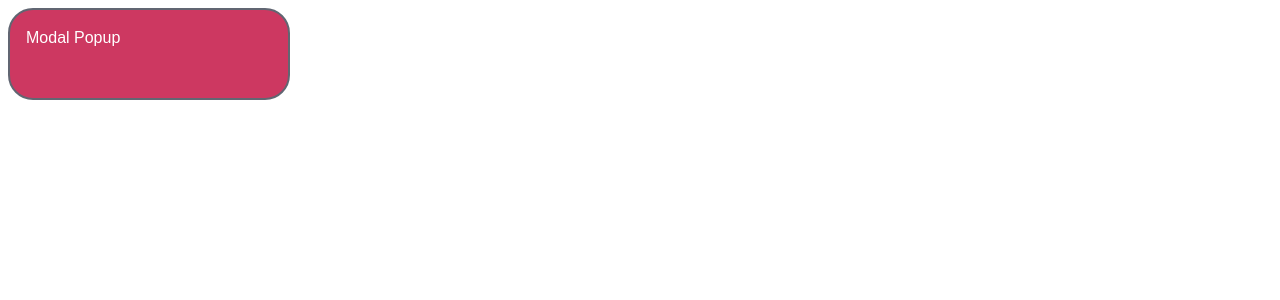
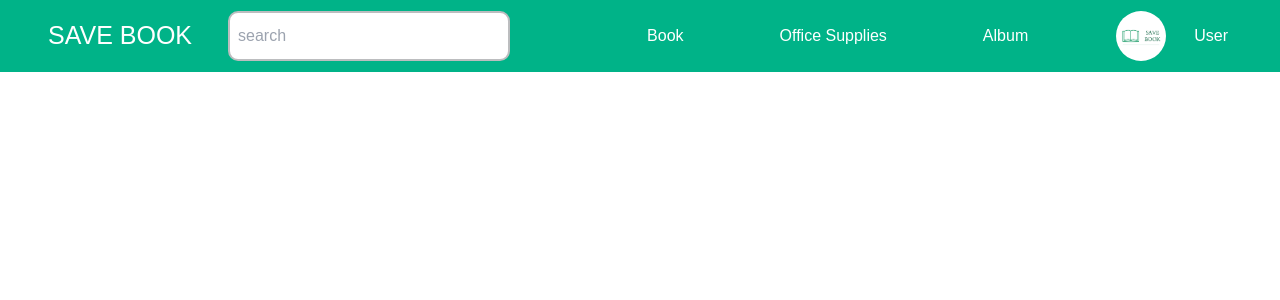
Before and after one commit to kimseonghyoek/SAVE-BOOk, a React (Create React App) app in the folder save-front/: page /test in a window 1280 px wide. Shown: the top 300 px of the page. Built offline with nearby package versions, Linux system fonts and the light colour scheme.

Commit message:
Update Header Component

```diff
--- a/save-front/src/App.js
+++ b/save-front/src/App.js
@@ -4,6 +4,7 @@ import Modal from "./components/Modal";
 import Home from "./page/Home";
 import Introd from "./page/Introd";
 import Signup from './page/Signup';
+import Header from './components/Navbar/Header';
 
 const App = () => {
   return (
@@ -12,7 +13,7 @@ const App = () => {
         <Route path="/" element={<Home/>}/>
         <Route path="/service" element={<Introd/>}/>
         <Route path="/auth/signup" element={<Signup/>}/>
-        <Route path="/test" element={<Modal/>}/>
+        <Route path="/test" element={<Header/>}/>
       </Routes>
     </div>
   );
--- /dev/null
+++ b/save-front/src/Mobile/components/HItems.js
@@ -0,0 +1,26 @@
+import React, { useState } from "react";
+import "@fortawesome/fontawesome-svg-core";
+import { faChevronDown } from "@fortawesome/free-solid-svg-icons";
+import { FontAwesomeIcon } from "@fortawesome/react-fontawesome";
+
+const HItems = () => {
+
+  const [showItem, setShowItem] = useState(false);
+
+  const changeState = () => {
+    setShowItem({
+      showItem: true
+    })
+    console.log('눌림')
+  }
+
+  return (
+    <div>
+      <button className="w-itemsbtn" onClick={changeState}>
+        <FontAwesomeIcon icon={faChevronDown} />
+      </button>
+    </div>
+  );
+};
+
+export default HItems;
--- /dev/null
+++ b/save-front/src/Responsive/responsive.js
@@ -0,0 +1,24 @@
+import React from 'react';
+import { useMediaQuery } from 'react-responsive';
+
+export const PC = ({children}) => {
+  const isPC = useMediaQuery({
+    query: "(min-width:1258px)"
+  });
+  return (
+    <>
+    {isPC && children}
+    </>
+  )
+}
+
+export const Mobile = ({children}) => {
+  const isMobile = useMediaQuery({
+    query: "(max-width:1257px)"
+  });
+  return (
+    <>
+      {isMobile && children}
+    </>
+  )
+}
--- a/save-front/src/components/Navbar/Header.js
+++ b/save-front/src/components/Navbar/Header.js
@@ -21,13 +21,10 @@ const Header = () => {
           <div className="flex flex-row items-center p-8">
             <div className="p-8">
               <ul className="flex flex-row text-white">
-                {/* <HeadItem name="Book" link="/" />
-                <HeadItem name="Office Supplies" link="/" />
-                <HeadItem name="Album" link="/" /> */}
                 {
-                  NavItem.map((item, index) => {
+                  NavItem.map(item => {
                     return (
-                      <HeadItem key={index} name={item.name} link={item.link}/>
+                      <HeadItem name={item.name} link={item.link} key={item.key}/>
                     )
                   })
                 }
@@ -42,7 +39,7 @@ const Header = () => {
         </div>
       </PC>
       <Mobile>
-        <div className="h-header bg-green flex items-center justify-between p-4">
+        <div className="h-header bg-green flex items-center justify-between p-4 text-white">
             <h1 className="text-middle2 p-3">SAVE BOOK</h1>
             <HItems/>
         </div>
--- a/save-front/src/components/Navbar/NavItem.js
+++ b/save-front/src/components/Navbar/NavItem.js
@@ -4,7 +4,7 @@ export const NavItem = [
     link: '#'
   },
   {
-    nane: 'Office Supplies',
+    name: 'Office Supplies',
     link: '#'
   },
   {
--- /dev/null
+++ b/save-front/src/page/Main.js
@@ -0,0 +1,11 @@
+import React from 'react';
+
+const Main = () => {
+  return (
+    <div>
+
+    </div>
+  )
+}
+
+export default Main
```
